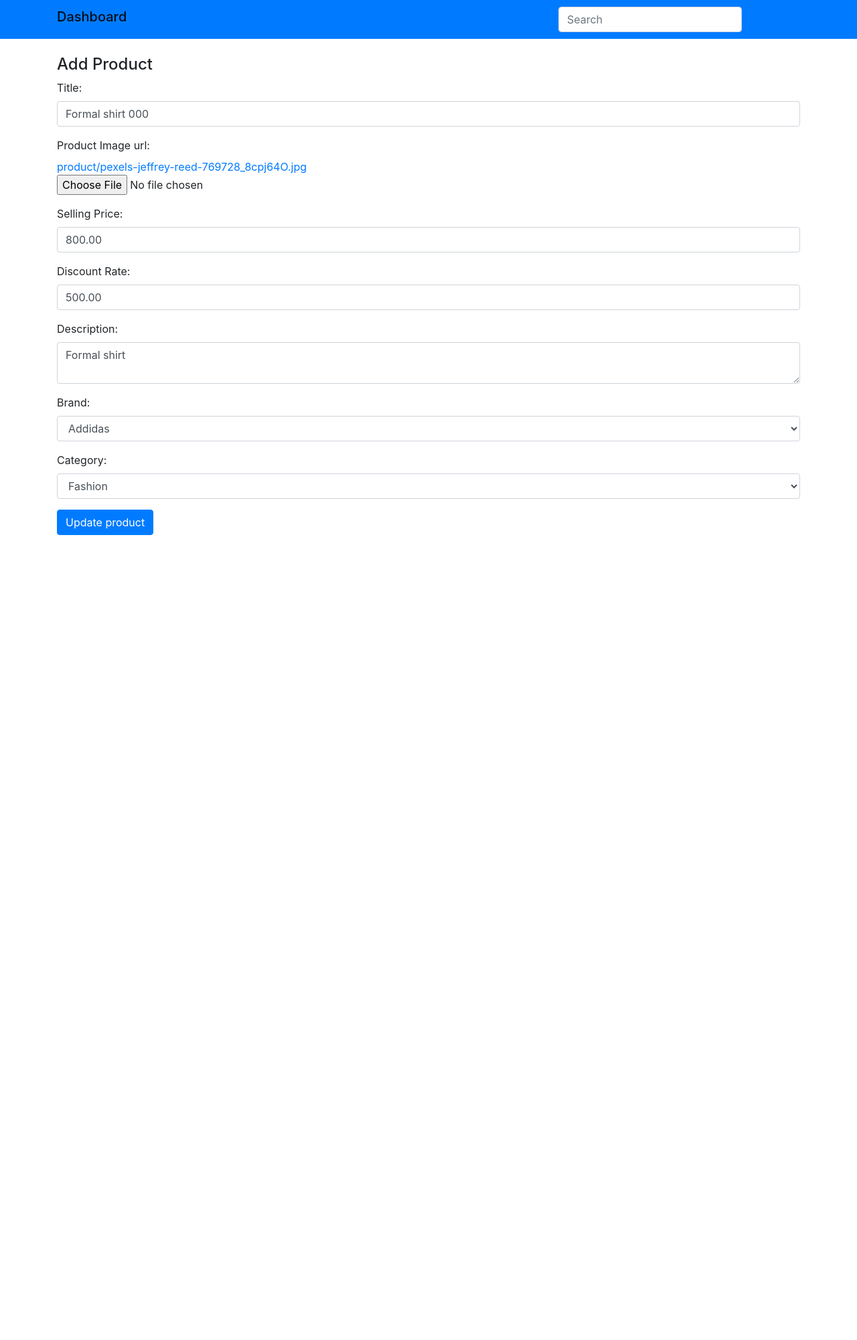
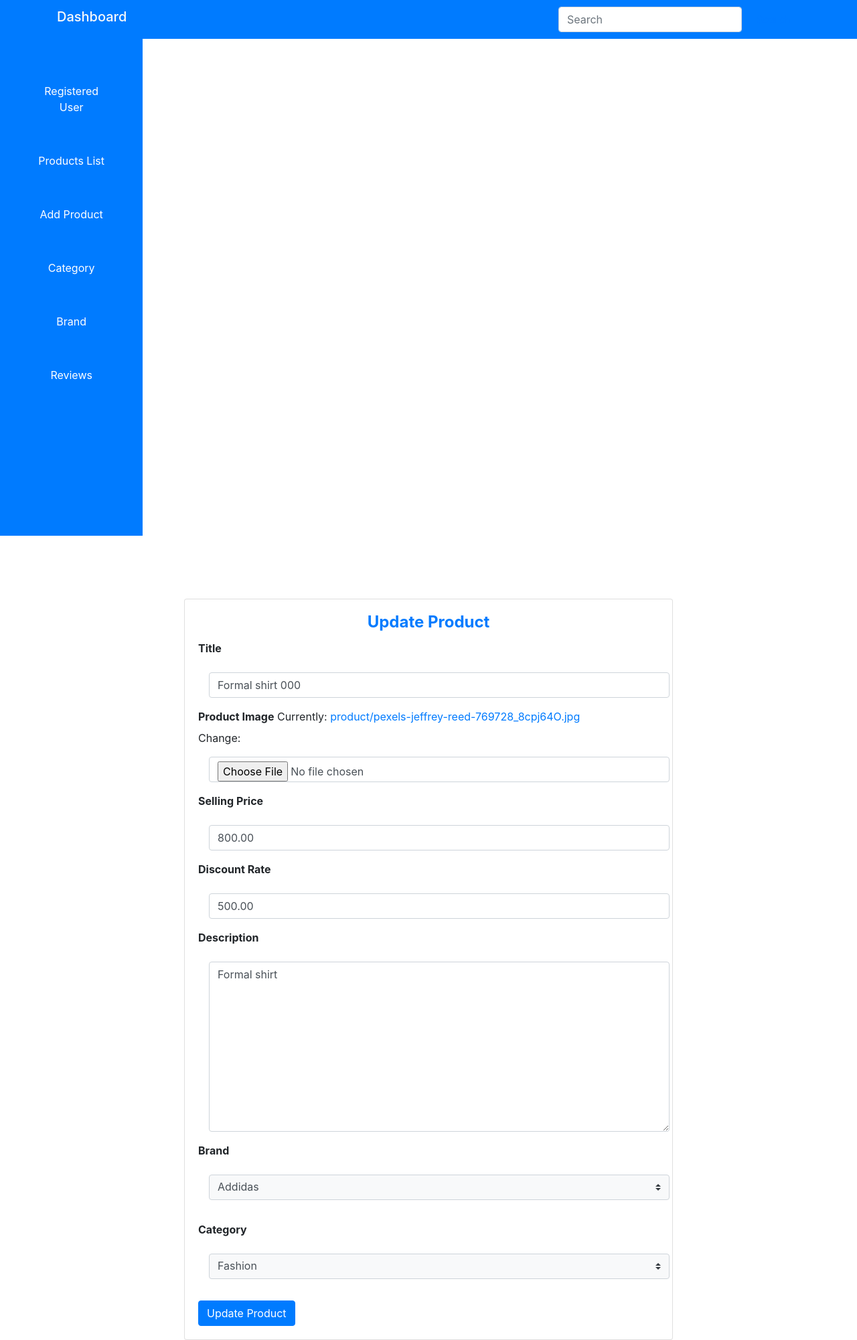
Before and after one commit to Ajmalkalathingal/ecommerce, a Django app: page /admind-ashboard/update/10/ in a window 1280 px wide. Shown: the whole page at 67% size. Before the commit the page ends 799 px from the top, so only its background shows below. Run offline with Django 4.2, Linux system fonts and the light colour scheme; data comes from the database, SQL or seed files in the repository; both versions use the stored data as it was after the commit; parts of the project's set-up code (start-up, migrations or seed data) failed here and were passed over; some libraries are stand-ins or nearby versions.

Commit message:
Admin panel

```diff
--- a/ecommerce/admindashboard/urls.py
+++ b/ecommerce/admindashboard/urls.py
@@ -11,6 +11,7 @@ urlpatterns = [
     path('add-product', views.add_product, name='add-product'),
     path('delete-product/<int:id>/', views.delete_product, name='delete-product'),
 
-    path('update/<int:id>/', views.edit_product, name='update'),
+    # path('edit/<int:id>/', views.edit_product, name='edit'),
     path('update/<int:id>/', views.update_product, name='update-product'),
+    path('review/',views.review, name='review'),
 ]
--- a/ecommerce/admindashboard/views.py
+++ b/ecommerce/admindashboard/views.py
@@ -50,34 +50,25 @@ def add_product(request):
         form = ProductForm()
     return render(request, 'admindashboard/add-product.html', {'form': form})
 
-def edit_product(request, id):
-    get_product = Product.objects.get(id=id)
-    brand = Brand.objects.all()
-    cetogeory = Cetogeory.objects.all()
-
-    context = {
-        'data':get_product,
-        'brand':brand,
-        'cetogeory':cetogeory,
-    }
-    return render(request, 'admindashboard/update-product.html', context)
 
 def update_product(request, id):
     u_product = Product.objects.get(id=id)
-    p_form = ProductForm(instance=u_product)  # Set data from the 'u_product' instance
+
     if request.method == "POST":
-        p_form = ProductForm(request.POST, request.FILES, instance=u_product)  # Update with POST data
+        p_form = ProductForm(request.POST, request.FILES, instance=u_product)
         if p_form.is_valid():
-            print(p_form)
             p_form.save()
             return redirect('admindashboard:list-product')
+    else:
+        p_form = ProductForm(instance=u_product)
 
     context = {
         'data': u_product,
         'p_form': p_form,
     }
-    print(p_form)
+
     return render(request, 'admindashboard/update-product.html', context)
+
 
 
 
@@ -85,3 +76,22 @@ def delete_product(request,id):
     del_product = Product.objects.get(id=id)
     del_product.delete()
     return redirect('admindashboard:list-product')
+
+from django.db.models import Avg
+
+def review(request):
+    products = Product.objects.all()
+
+    product_data = []
+
+    for product in products:
+        product_reviews = ProductReview.objects.filter(product=product)
+        average_rating = product_reviews.aggregate(avg_rating=Avg('rating'))['avg_rating']
+
+        product_data.append({
+            'product': product,
+            'reviews': product_reviews,
+            'average_rating': average_rating,
+        })
+
+    return render(request, 'admindashboard/review.html', {'product_data': product_data})
--- a/ecommerce/core/admin.py
+++ b/ecommerce/core/admin.py
@@ -8,7 +8,7 @@ class AddressModelAdmin(admin.ModelAdmin):
 
 @admin.register(Product)
 class ProductModleAdmin(admin.ModelAdmin):
-    list_display = ['title', 'selling_price', 'discount_rate', 'description', 'brand', 'featured', 'category', 'product_image' ]
+    list_display = ['id','title', 'selling_price', 'discount_rate', 'description', 'brand', 'featured', 'category', 'product_image' ]
 
 @admin.register(CartOrder)
 class CartAdminModel(admin.ModelAdmin):
--- a/ecommerce/static/app/js/main.js
+++ b/ecommerce/static/app/js/main.js
@@ -39,7 +39,7 @@
                     }
                     else {
 
-                        console.error('Error adding item to cart');
+                        alert("please log");
                     }
                 },
             });
--- a/ecommerce/templates/admindashboard/base.html
+++ b/ecommerce/templates/admindashboard/base.html
@@ -7,19 +7,35 @@
     <title>Dashboard</title>
     <!-- Add Bootstrap CSS link here -->
     <link rel="stylesheet" href="https://maxcdn.bootstrapcdn.com/bootstrap/4.5.2/css/bootstrap.min.css">
+
+        <!--FontAwesome CSS-->
+        <link rel="stylesheet" href="https://cdnjs.cloudflare.com/ajax/libs/font-awesome/6.4.0/css/all.min.css" />
+        <link rel="stylesheet" href="https://cdnjs.cloudflare.com/ajax/libs/font-awesome/5.15.3/css/all.min.css"
+            integrity="sha512-...your-integrity-hash-here..." crossorigin="anonymous" />
+        <link rel="stylesheet" href="https://cdnjs.cloudflare.com/ajax/libs/font-awesome/5.15.3/css/all.min.css"
+            integrity="sha512-...your-integrity-hash-here..." crossorigin="anonymous" />
     <!-- Add your custom CSS styles here -->
-    <link rel="stylesheet" href="styles.css">
+
+    <link rel="stylesheet" href="{% static 'styles.css' %}">
 </head>
 <style>
     .card-section {
-        margin-bottom: 0%; /* You can adjust the value as needed */
+        margin-bottom: 0%;
+    }
+    .nav-link {
+        color: #fff;
+    }
+    .space li {
+        padding: 20px;
     }
 </style>
 <body>
-    <nav class="navbar navbar-expand-lg navbar-light bg-primary">
-        <div class="container">
-            <h4 class="text-center"><a class="navbar-brand" href="#">Dashboard</a></h4>
-            <!-- Search Form -->
+    <div class="container-fluid">
+        <div class="row">
+            <!-- Top Navigation Bar -->
+            <nav class="navbar navbar-expand-lg navbar-light bg-primary fixed-top">
+                <div class="container d-flex justify-content-between align-items-center">
+                    <h4 class=""><a class="navbar-brand text-light text-center" href="#">Dashboard</a></h4>
                     <form class="form-inline my-2 my-lg-0 ml-auto">
                         <input class="form-control mr-sm-2" type="search" placeholder="Search" aria-label="Search">
                         <button class="btn btn-outline-primary my-2 my-sm-0" type="submit">Search</button>
@@ -27,9 +43,50 @@
                 </div>
             </nav>
 
+            <!-- Left Sidebar for Navigation Menu -->
+            <nav id="sidebar" class="col-md-3 col-lg-2 d-md-block bg-primary text-white sidebar text-center pt-5" style="min-height: 100vh;">
+                <div class="position-sticky mt-5 dash side-nav">
+                    <ul class="nav flex-column space">
+                        <li class="nav-item">
+                            <a class="nav-link active" href="{% url 'admindashboard:users' %}">
+                                Registered User
+                            </a>
+                        </li>
+                        <li class="nav-item">
+                            <a class="nav-link" href="{% url 'admindashboard:list-product' %}">
+                                Products List
+                            </a>
+                        </li>
+                        <li class="nav-item">
+                            <a class="nav-link" href="{% url 'admindashboard:add-product' %}">
+                                Add Product
+                            </a>
+                        </li>
+                        <li class "nav-item">
+                            <a class="nav-link" href="#">
+                                Category
+                            </a>
+                        </li>
+                        <li class="nav-item">
+                            <a class="nav-link">
+                                Brand
+                            </a>
+                        </li>
+                        <li class="nav-item">
+                            <a class="nav-link" href="{% url 'admindashboard:review' %}">
+                                Reviews
+                            </a>
+                        </li>
+                        <!-- Add more menu items for reports and products here -->
+                    </ul>
+                </div>
+            </nav>
+
             {% block maincontent %}
 
             {% endblock maincontent %}
+        </div>
+    </div>
 
     <!-- Add Bootstrap JS and jQuery script links here -->
     <script src="https://code.jquery.com/jquery-3.5.1.slim.min.js"></script>
--- a/ecommerce/templates/admindashboard/update-product.html
+++ b/ecommerce/templates/admindashboard/update-product.html
@@ -2,54 +2,55 @@
 {% load static %}
 
 {% block maincontent %}
+<style>
+    .card-data{
+        margin-top: 70px;
+    }
+    .card-dat strong:hover{
+        color: #fff;
+    }
+</style>
 <div class="container mt-4">
     <div class="row">
-        <div class="col-md-12">
-            <h4>Add Product</h4>
+        <div class="col-md-8 offset-md-2">
+            <div class="card card-data">
+                <div class="card-body">
+                    <h4 class="card-title text-center text-primary"><strong>Update Product</strong></h4>
                     <form method="POST" action="{% url 'admindashboard:update-product' data.id %}" enctype="multipart/form-data">
                         {% csrf_token %}
                         <div class="form-group">
-                    <label for="title">Title:</label>
-                    <input type="text" class="form-control" id="title" name="title" value="{{data.title}}">
+                            <label for="{{ p_form.title.id_for_label }}"><strong>Title</strong></label>
+                            {{ p_form.title }}
                         </div>
                         <div class="form-group">
-                    <label for="product_image">Product Image url:</label><br>
-                    <a href="">{{data.product_image}}</a>
-                    <input type="file" class="form-control-file" id="product_image" name="product_image" value="{{data.product_image}}">
+                            <label for="{{ p_form.product_image.id_for_label }}"><strong>Product Image</strong></label>
+                            {{ p_form.product_image }}
                         </div>
                         <div class="form-group">
-                    <label for="selling_price">Selling Price:</label>
-                    <input type="number" class="form-control" id="selling_price" name="selling_price" value="{{data.selling_price}}">
+                            <label for="{{ p_form.selling_price.id_for_label }}"><strong>Selling Price</strong></label>
+                            {{ p_form.selling_price }}
                         </div>
                         <div class="form-group">
-                    <label for="discount_rate">Discount Rate:</label>
-                    <input type="number" class="form-control" id="discount_rate" name="discount_rate" value="{{data.discount_rate}}">
+                            <label for="{{ p_form.discount_rate.id_for_label }}"><strong>Discount Rate</strong></label>
+                            {{ p_form.discount_rate }}
                         </div>
                         <div class="form-group">
-                    <label for="description">Description:</label>
-                    <textarea class="form-control" id="description" name="description" value="{{data.description}}">{{data.description}}</textarea>
+                            <label for="{{ p_form.description.id_for_label }}"><strong>Description</strong></label>
+                            {{ p_form.description }}
                         </div>
                         <div class="form-group">
-                    <label for="brand">Brand:</label>
-                    <select class="form-control" id="brand" name="brand">
-                        {% for b in brand %}
-                        <option value="1">{{b.brand_name}}</option>
-                        {% endfor %}
-                        <!-- Add more brand options as needed -->
-                    </select>
+                            <label for="{{ p_form.brand.id_for_label }}"><strong>Brand</strong></label>
+                            {{ p_form.brand }}
                         </div>
                         <div class="form-group">
-                    <label for="category">Category:</label>
-                    <select class="form-control" id="category" name="category">
-                        {% for c in cetogeory %}
-                        <option value="1">{{c.title}}</option>
-                        {% endfor %}
-                        <!-- Add more category options as needed -->
-                    </select>
+                            <label for="{{ p_form.category.id_for_label }}"><strong>Category</strong></label>
+                            {{ p_form.category }}
                         </div>
-                <input type="submit" class="btn btn-primary" value="Update product">
+                        <button type="submit" class="btn btn-primary">Update Product</button>
                     </form>
                 </div>
             </div>
         </div>
+    </div>
+</div>
 {% endblock maincontent %}
--- a/ecommerce/templates/admindashboard/users.html
+++ b/ecommerce/templates/admindashboard/users.html
@@ -3,7 +3,7 @@
 
 {% block maincontent %}
 
-<div class="col-md-12 text-center mt-4">
+<div class="col-md-9 text-center mt-5">
     <div class="card shadow">
       <div class="card-body">
         <h4 class="card-title text-primary">User details</h4>
--- a/ecommerce/templates/app/category_list_view.html
+++ b/ecommerce/templates/app/category_list_view.html
@@ -7,7 +7,7 @@
 
 <div class="container rounded mt-5">
     <div class="row">
-        <div class="col-12 " style="background-color: #42f5aa;">
+        <div class="col-12 text-primary text-center">
             <h1 class=" container font-weight-bold pt-2">{{category.title}}</h1>
             <p class="container">we found {{product.count}} iteam{{product.count|pluralize}}</p>
 
--- a/ecommerce/templates/app/productdetail.html
+++ b/ecommerce/templates/app/productdetail.html
@@ -36,10 +36,10 @@
 
             </div>
             <div class="mb-4">
-                <button data-index="{{p.id}}" class="add-to-cart btn btn-danger shadow px-5 py-2 me-3" style="border: none; text-decoration: none;" id="add-to-cart">Add to Cart </button>
+                <button data-index="{{p.id}}" class="add-to-cart btn btn-primary shadow px-5 py-2 me-3" style="border: none; text-decoration: none;" id="add-to-cart">Add to Cart </button>
 
             <!-- product detail page template -->
-            <button style="border: none;" data-wish="{{p.id}}" class=" wishlist  wishlist{{p.id}}">
+            <button style="border: none; background: none;" data-wish="{{p.id}}" class=" wishlist  wishlist{{p.id}}">
                 <a href="{% url 'app:add-to-wish-list' %}"><i class="fa-regular fa-heart heart" style="margin-left: 10px;"></i></a>
               </button>
 
@@ -60,7 +60,7 @@
 
 <div class="container mt-5">
     <div class="text-center">
-      <h4 class="mb-4">Discover Our Products</h4>
+      <h4 class="mb-4">Discover related Products</h4>
       <!-- <span class="">{{ product.count }}</span> -->
       <hr class="mb-5">
     </div>
--- a/ecommerce/templates/app/tag.html
+++ b/ecommerce/templates/app/tag.html
@@ -5,8 +5,8 @@
 
 <div class="container rounded mt-5">
     <div class="row">
-        <div class="col-12 " style="background-color: #42f5aa;">
-            <h1 class=" container font-weight-bold pt-2">{{tag.title}}</h1>
+        <div class="col-12 text-center text-primary">
+            <h1 class=" container font-weight-bold pt-2">#{{tag.name}}</h1>
             <p class="container">we found {{tag.count}} iteam{{tag.count|pluralize}}</p>
 
         </div>
```
Also changed, not shown: ecommerce/core/models.py (+7 -0 lines), ecommerce/core/views.py (+7 -7 lines), ecommerce/templates/admindashboard/add-product.html (+6 -1 lines), ecommerce/templates/admindashboard/dashboard.html (+12 -57 lines), ecommerce/templates/admindashboard/product-list.html (+8 -3 lines), ecommerce/templates/admindashboard/review.html (added, +59 -0 lines), ecommerce/templates/admindashboard/user-details.html (+8 -1 lines), ecommerce/db.sqlite3, ecommerce/media/product/pexels-jeffrey-reed-769728_8cpj64O.jpg (added). Lines whose indentation alone changed are shown as unchanged.
